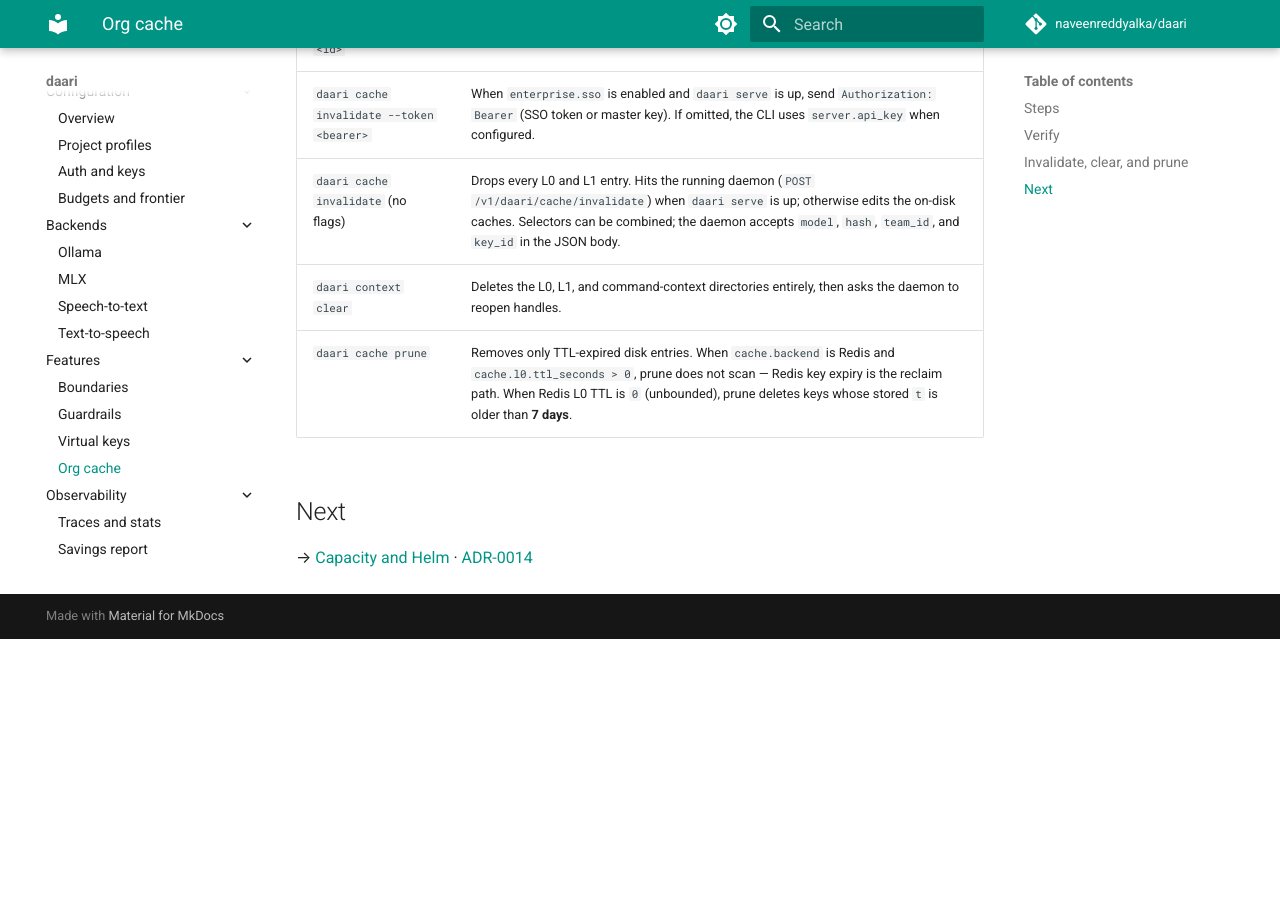
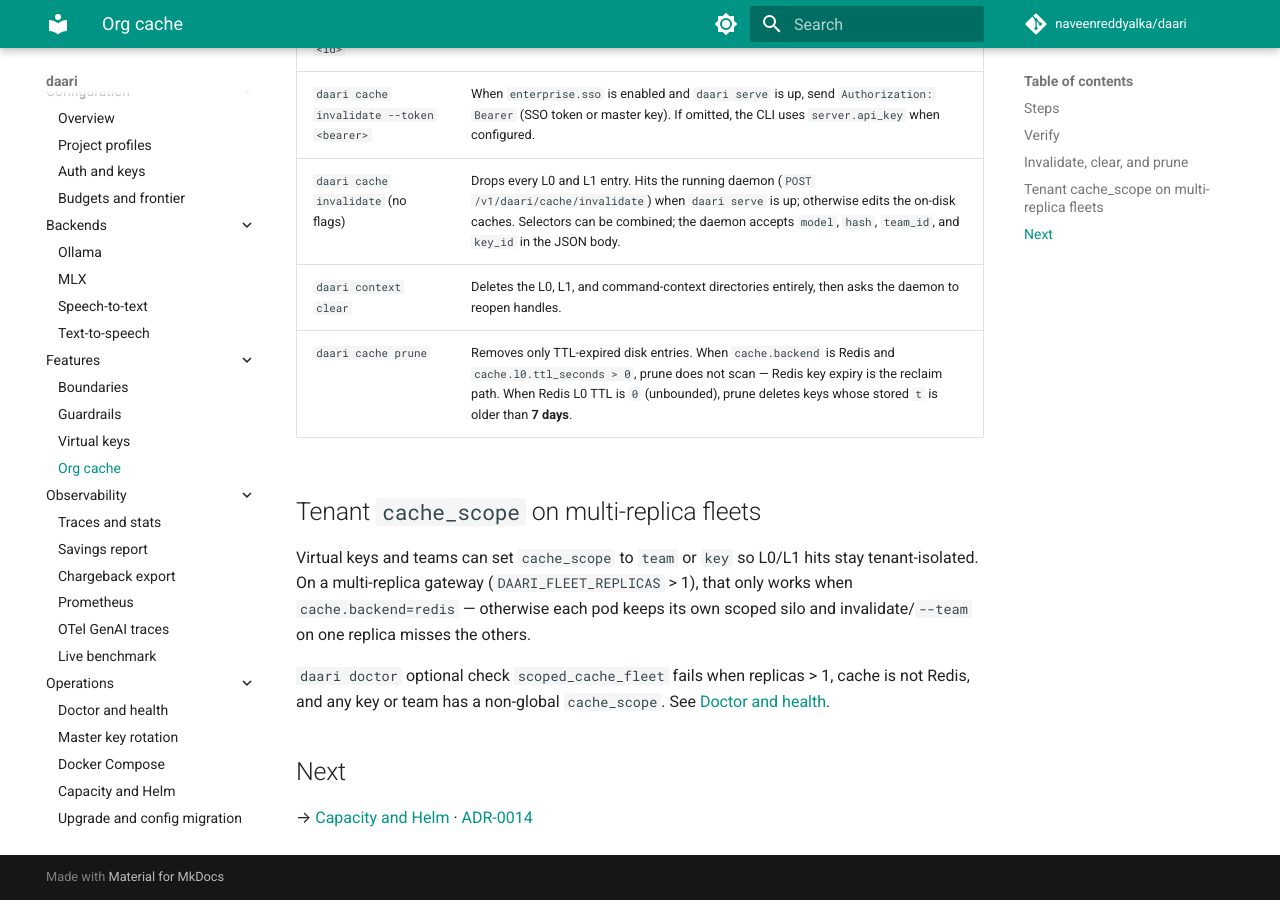
Before and after one commit to naveenreddyalka/daari, an MkDocs documentation site: the page built from docs/developer/guides/features/org-cache.md, in a window 1280 px wide and 900 px high, scrolled down 1041 px. Built offline with MkDocs 1.6.1 and Material for MkDocs 9.7.7, drawn with Linux system fonts in a browser that asks for light colours; comment, search, counter and statistics services are not loaded; before the commit the page ends 1680 px from its top, so only the background shows below that.

Commit message:
docs(guide): document scoped_cache_fleet in org-cache guide (#904)
Tie tenant cache_scope to Redis + doctor on multi-replica fleets.
Closes #899.

Co-authored-by: Cursor <cursoragent@cursor.com>
Co-authored-by: daari-autodev <autodev@users.noreply.github.com>

```diff
--- a/docs/developer/guides/features/org-cache.md
+++ b/docs/developer/guides/features/org-cache.md
@@ -35,6 +35,17 @@ Three different operations:
 | `daari context clear` | Deletes the L0, L1, and command-context directories entirely, then asks the daemon to reopen handles. |
 | `daari cache prune` | Removes only TTL-expired disk entries. When `cache.backend` is Redis and `cache.l0.ttl_seconds > 0`, prune does not scan — Redis key expiry is the reclaim path. When Redis L0 TTL is `0` (unbounded), prune deletes keys whose stored `t` is older than **7 days**. |
 
+## Tenant `cache_scope` on multi-replica fleets
+
+Virtual keys and teams can set `cache_scope` to `team` or `key` so L0/L1 hits
+stay tenant-isolated. On a multi-replica gateway (`DAARI_FLEET_REPLICAS` > 1),
+that only works when `cache.backend=redis` — otherwise each pod keeps its own
+scoped silo and invalidate/`--team` on one replica misses the others.
+
+`daari doctor` optional check `scoped_cache_fleet` fails when replicas > 1,
+cache is not Redis, and any key or team has a non-global `cache_scope`. See
+[Doctor and health](../operations/doctor-health.md).
+
 ## Next
 
 → [Capacity and Helm](../operations/capacity-helm.md) · [ADR-0014](../../../adr/0014-enterprise-distributed-org-learning.md)
```
Also changed, not shown: docs/TRACKING.md (+6 -0 lines), 1 other file.
